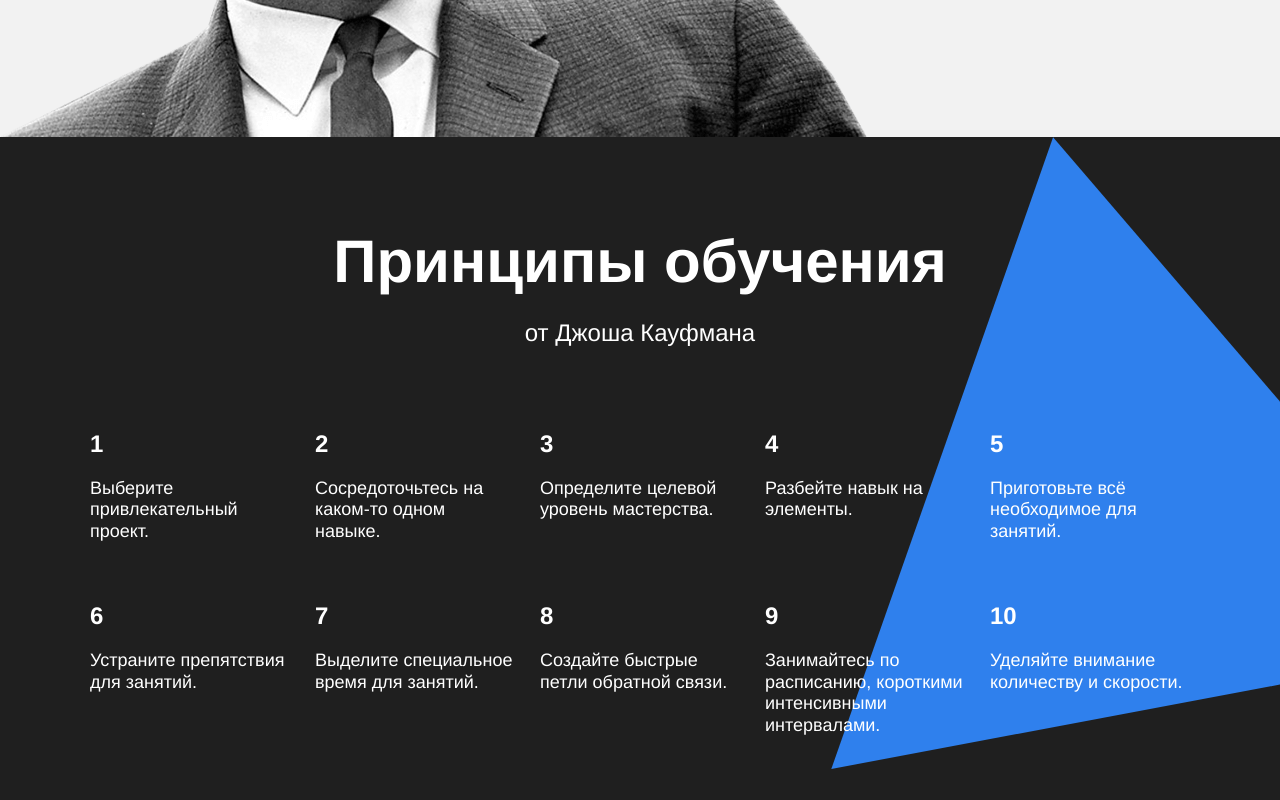
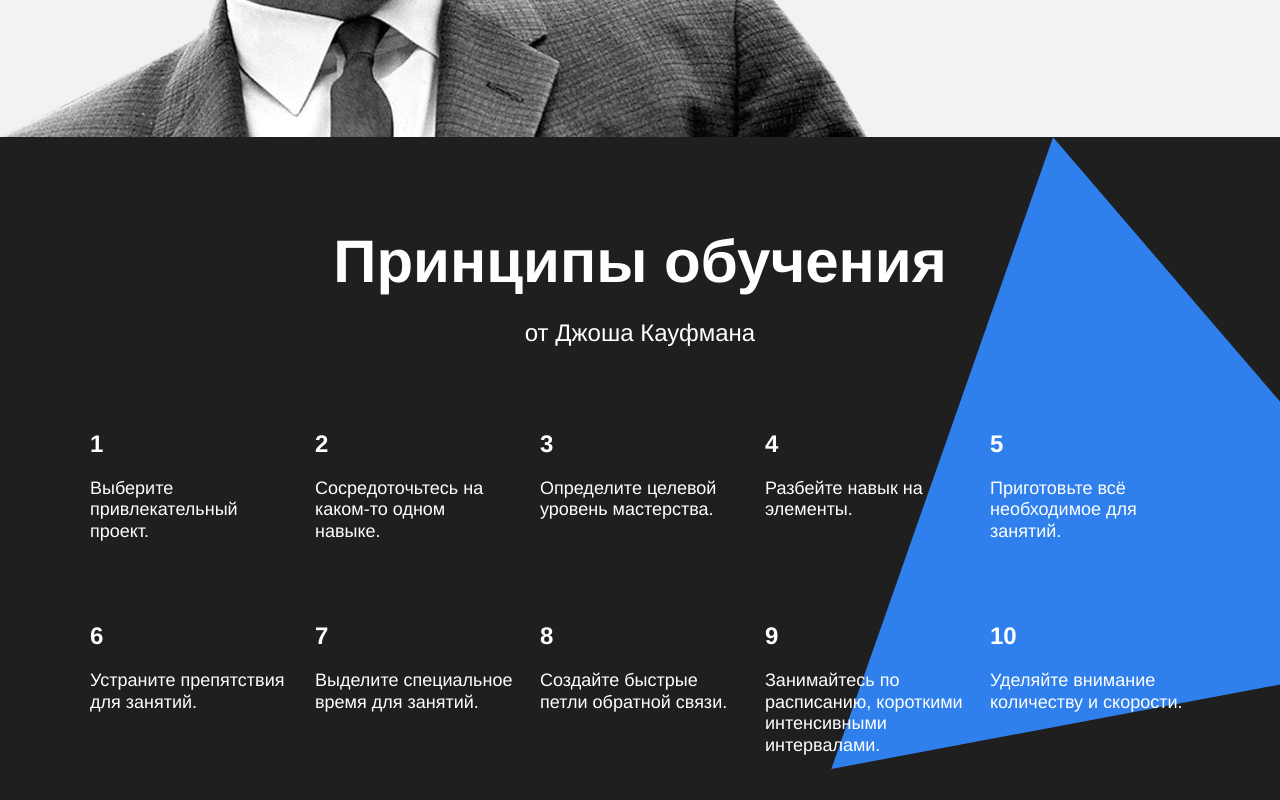
Before and after one commit to alexvipRGB/how-to-learn, a plain HTML site: page index.html in a window 1280 px wide. Shown: the part 2760-3560 px from the top of the page. Drawn offline with Linux system fonts and the light colour scheme.

Commit message:
Обновление

```diff
--- a/styles/style.css
+++ b/styles/style.css
@@ -261,7 +261,6 @@
 .kaufman {
   margin: auto;
   list-style: none;
-  padding-bottom: 90px;
   background: #1f1f1f;
   display: flex;
   flex-wrap: wrap;
@@ -318,9 +317,9 @@
   list-style: none;
   display: flex;
   flex-wrap: wrap;
-  gap: 60px 20px;
+  gap: 80px 20px;
   padding: 0;
-  margin: 80px 0px 0px 0px;
+  margin: 80px auto 90px auto;
   overflow: hidden;
   justify-content: space-between;
 }
```
